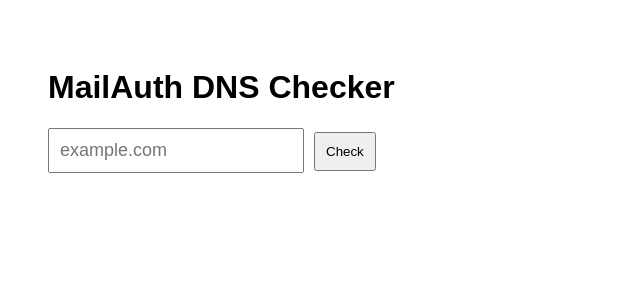
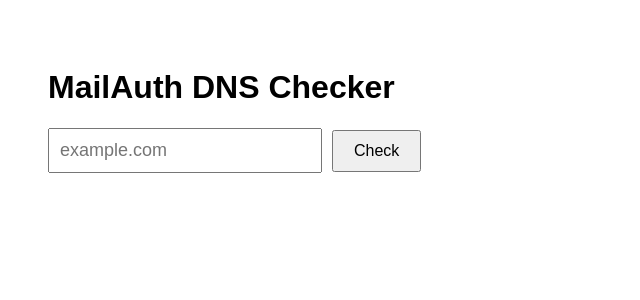
Before and after one commit to super-curve-hub/mailauth-checker, a Next.js app: page / in a window 1280 px wide. Shown: the top 300 px of the page, without its empty margins (0-640 px from the left). Built offline with nearby package versions, Linux system fonts and the light colour scheme.

Commit message:
Update index.js

```diff
--- a/pages/index.js
+++ b/pages/index.js
@@ -4,8 +4,11 @@
 
   const [domain,setDomain] = useState("")
   const [result,setResult] = useState(null)
+  const [loading,setLoading] = useState(false)
 
   async function check(){
+
+    setLoading(true)
 
     const res = await fetch("/api/check",{
       method:"POST",
@@ -16,37 +19,81 @@
     })
 
     const data = await res.json()
+
     setResult(data)
+    setLoading(false)
   }
 
   return (
 
-    <div style={{fontFamily:"sans-serif",padding:40}}>
+    <div style={{fontFamily:"sans-serif",padding:40,maxWidth:700}}>
 
       <h1>MailAuth DNS Checker</h1>
+
+      <div style={{marginTop:20}}>
 
         <input
           placeholder="example.com"
           value={domain}
           onChange={(e)=>setDomain(e.target.value)}
-        style={{padding:10,fontSize:18}}
+          style={{
+            padding:10,
+            fontSize:18,
+            width:250
+          }}
         />
 
         <button
           onClick={check}
-        style={{marginLeft:10,padding:10}}
+          style={{
+            marginLeft:10,
+            padding:"10px 20px",
+            fontSize:16
+          }}
         >
           Check
         </button>
 
+      </div>
+
+      {loading && (
+        <p style={{marginTop:20}}>Checking DNS...</p>
+      )}
+
       {result && (
 
-        <div style={{marginTop:30}}>
+        <div style={{
+          marginTop:30,
+          padding:20,
+          border:"1px solid #ddd",
+          borderRadius:8
+        }}>
+
+          <h2>Result</h2>
 
           <p>SPF : {result.spf ? "OK":"NG"}</p>
+          <p>SPF Lookups : {result.spfLookups}</p>
+
           <p>DKIM : {result.dkim ? "OK":"NG"}</p>
+          <p>DKIM Selector : {result.dkimSelector || "not found"}</p>
+
           <p>DMARC : {result.dmarc ? "OK":"NG"}</p>
+          <p>DMARC Policy : {result.dmarcPolicy}</p>
+
           <p>MX : {result.mx ? "OK":"NG"}</p>
+
+          <hr/>
+
+          <h3>Mailbox Provider Check</h3>
+
+          <p>Gmail : {result.gmailPass ? "PASS":"FAIL"}</p>
+          <p>Outlook : {result.outlookPass ? "PASS":"FAIL"}</p>
+
+          <hr/>
+
+          <h3>Security</h3>
+
+          <p>Blacklist : {result.blacklist ? "LISTED":"OK"}</p>
 
         </div>
 
```
Lines whose indentation alone changed are shown as unchanged.
